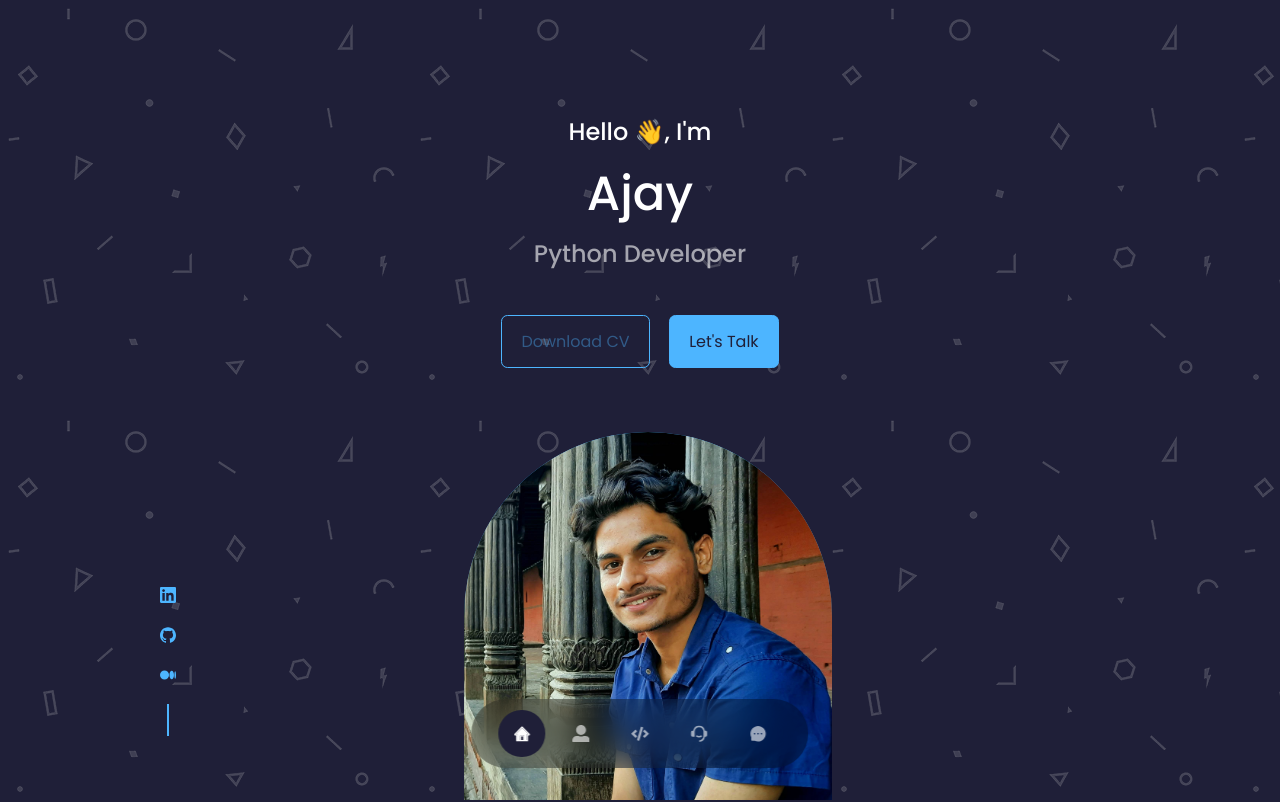
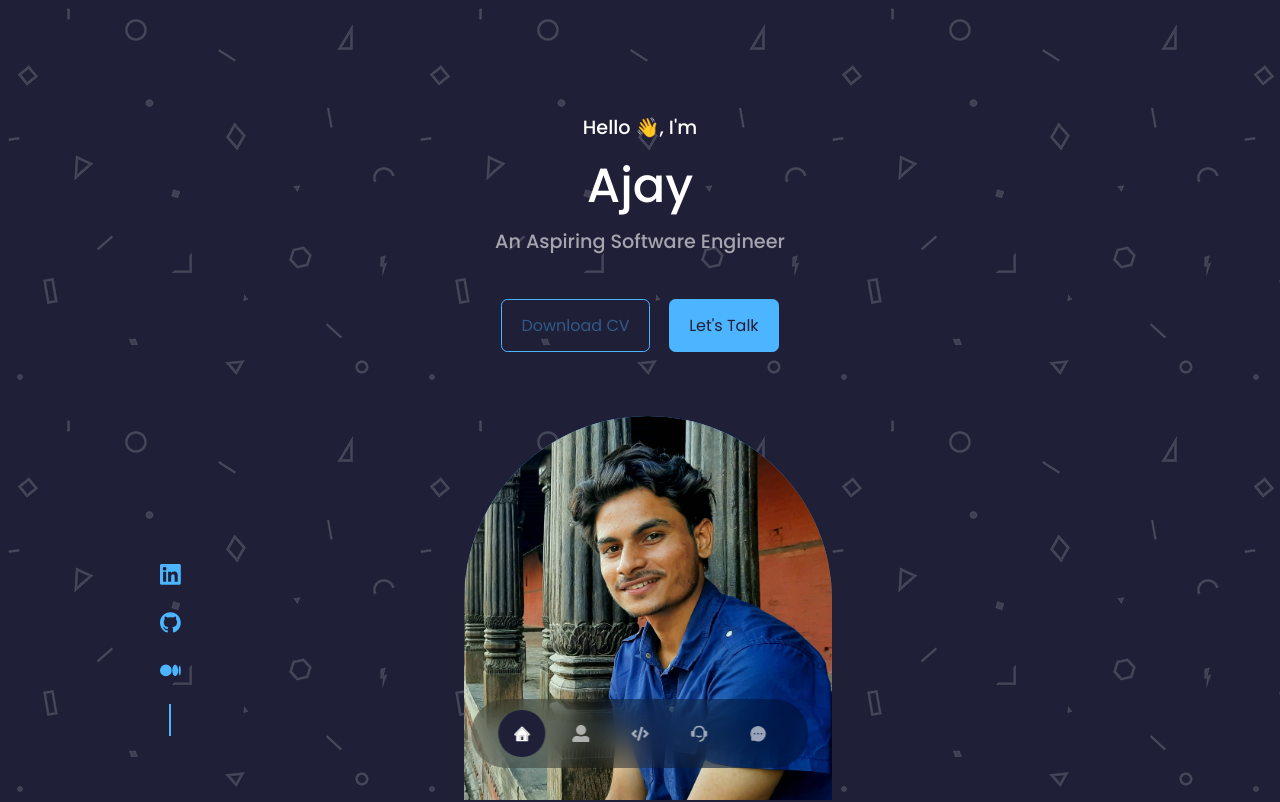
Before and after one commit to ajaypokharel/me, a React (Create React App) app: page / in a window 1280 px wide. Shown: the top 802 px of the page. Built offline with nearby package versions, Linux system fonts and the light colour scheme.

Commit message:
[update] updates font-size and text description

```diff
--- a/src/components/header/Header.jsx
+++ b/src/components/header/Header.jsx
@@ -12,7 +12,7 @@ const Header = () => {
           Hello 👋, I'm
         </h5>
         <h1>Ajay</h1>
-        <h5 className="text-light">Python Developer</h5>
+        <h5 className="text-light">An Aspiring Software Engineer</h5>
         <CTA />
         <div className="me">
             <img src={profile_pic} alt='Ajay Pokharel' />
--- a/src/components/header/header.css
+++ b/src/components/header/header.css
@@ -13,7 +13,7 @@ header {
 }
 
 .header__container h5 {
-    font-size: 1.5rem;
+    font-size: 1.2rem;
 }
 
 .header__container h1 {
@@ -39,6 +39,7 @@ header {
     position: absolute;
     left: 1;
     bottom: 4rem;
+    font-size: 1.3rem;
 }
 
 .header__socials::after {
```
